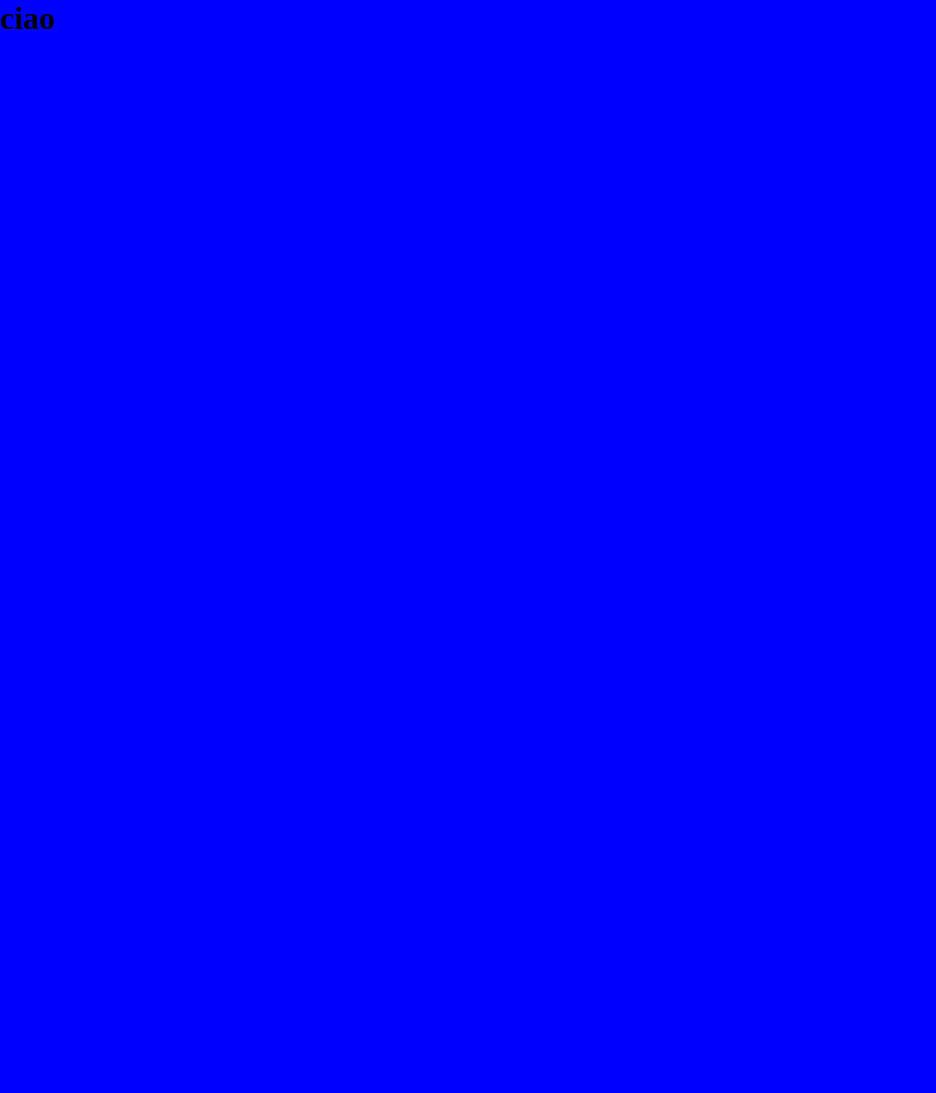
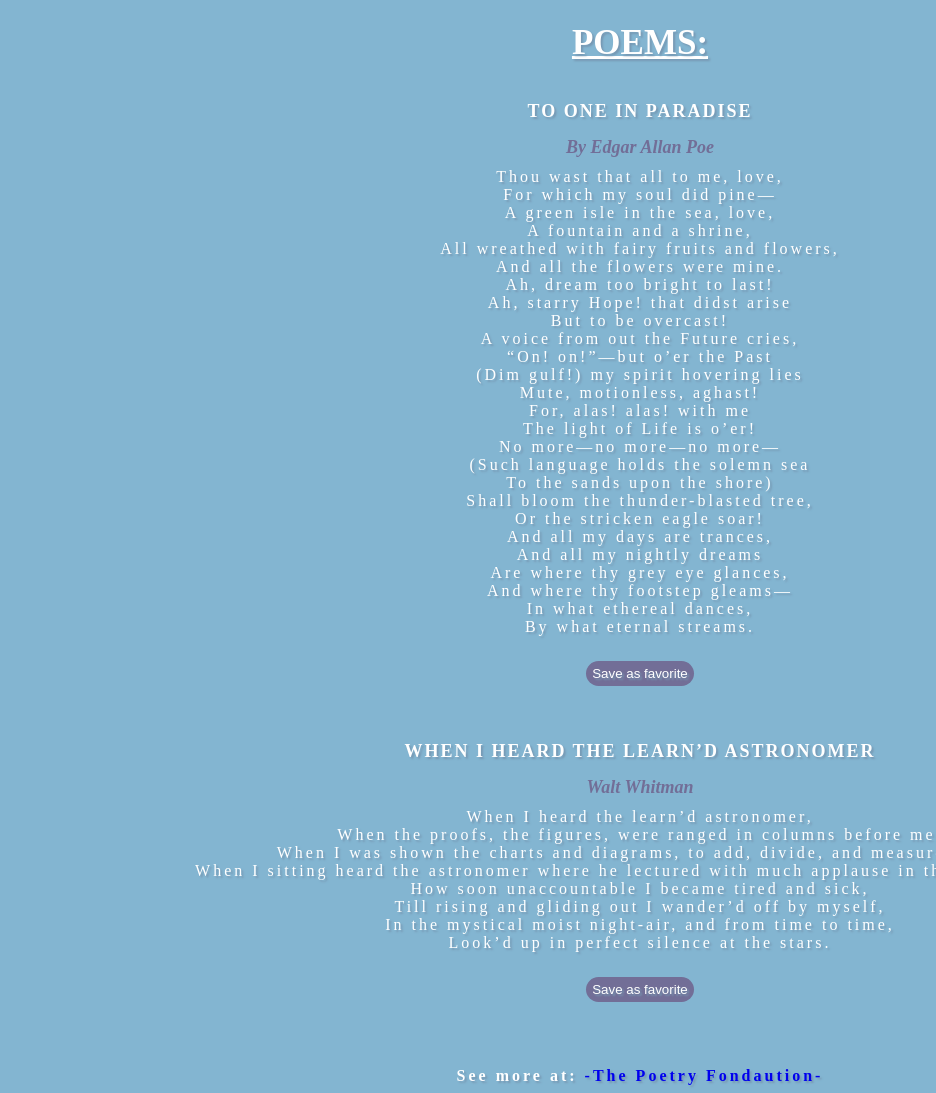
Before and after one commit to TommasoBorsatti/html-sass-first, a website: page index.html in a window 1280 px wide. Shown: the whole page, without its empty margins (0-936 px from the left). Before the commit the page ends 800 px from the top, so only its background shows below. Drawn offline with Linux system fonts and the light colour scheme.

Commit message:
CSS compilato con variabili ripetute
Un esempio semplice semplice di css preprocessato con SASS

```diff
--- a/index.html
+++ b/index.html
@@ -4,13 +4,35 @@
   <meta charset="UTF-8">
   <meta name="viewport" content="width=device-width, initial-scale=1.0">
   <meta http-equiv="X-UA-Compatible" content="ie=edge">
-  <title>SASS</title>
+  <title>SASS&poems</title>
   <!-- link css -->
   <link rel="stylesheet" href="dist/app.css">
   <!-- link css -->
 
 </head>
 <body>
-<h1>ciao</h1>
+  <header>
+    <h1>POEMS:</h1>
+  </header>
+
+  <main>
+    <section>
+      <h2>To One in Paradise</h2>
+      <h3>By Edgar Allan Poe</h3>
+      <p>Thou wast that all to me, love,<br>For which my soul did pine—<br>A green isle in the sea, love,<br>A fountain and a shrine,<br>All wreathed with fairy fruits and flowers,<br>And all the flowers were mine.<br>Ah, dream too bright to last!<br>Ah, starry Hope! that didst arise<br>But to be overcast!<br>A voice from out the Future cries,<br>“On! on!”—but o’er the Past<br>(Dim gulf!) my spirit hovering lies<br>Mute, motionless, aghast!<br>For, alas! alas! with me<br>The light of Life is o’er!<br>No more—no more—no more—<br>(Such language holds the solemn sea<br>To the sands upon the shore)<br>Shall bloom the thunder-blasted tree,<br>Or the stricken eagle soar!<br>And all my days are trances,<br>And all my nightly dreams<br>Are where thy grey eye glances,<br>And where thy footstep gleams—<br>In what ethereal dances,<br>By what eternal streams.</p>
+      <button type="button">Save as favorite</button>
+    </section>
+    <section>
+      <h2>When I Heard the Learn’d Astronomer</h2>
+      <h3>Walt Whitman</h3>
+      <p>When I heard the learn’d astronomer,<br>When the proofs, the figures, were ranged in columns before me,<br>When I was shown the charts and diagrams, to add, divide, and measure them,<br>When I sitting heard the astronomer where he lectured with much applause in the lecture-room,<br>How soon unaccountable I became tired and sick,<br>Till rising and gliding out I wander’d off by myself,<br>In the mystical moist night-air, and from time to time,<br>Look’d up in perfect silence at the stars.</p>
+      <button type="button">Save as favorite</button>
+    </section>
+  </main>
+
+  <footer>
+    <h5>See more at: <a target="_blank" href="https://www.poetryfoundation.org/"</a>-The Poetry Fondaution-</h5>
+  </footer>
+
 </body>
 </html>
--- a/src/app.scss
+++ b/src/app.scss
@@ -1,16 +1,94 @@
 
 // FONT-SIZE
 
-$small: 14px;
+$small: 16px;
 $medium: 18px;
 $big: 24px;
 $large: 35px;
 
 //COLORS
 
-$primary: blue;
-$secondary: green;
-$other: coral;
+$primary: #83B5D1;
+$secondary: #FFF;
+$other: #726E97;
+
+//SPACING
+
+$pdNarrow: 2px 2px;
+$pdMedium: 5px 6px;
+$pdWide: 8px 10px;
+$pdSuper: 20px 12px 40px;
+$mgNarrow: 2px 2px;
+$mgMedium: 5px 6px;
+$mgWide: 15px 10px;
+$mgSuper: 20px 12px 40px;
+
+// EFFECTS
+
+$shadow: 2px 2px 2px #7698B3;
+$wide: 2px;
+
+// TYPO:
+
+h1{
+  font-size: $large;
+  color: $secondary;
+  text-transform: uppercase;
+  text-shadow: $shadow;
+  margin: $mgWide;
+  text-decoration: underline;
+}
+
+h2{
+  font-size: $medium;
+  color: $secondary;
+  text-shadow: $shadow;
+  text-transform: uppercase;
+  letter-spacing: $wide;
+  margin: $mgWide;
+}
+
+h3{
+  font-size: $medium;
+  color: $other;
+  margin: $mgMedium;
+  font-style: italic;
+}
+
+p,
+h5{
+  font-size: $small;
+  color: $secondary;
+  text-shadow: $shadow;
+  letter-spacing: 3px;
+  padding: $mgMedium;
+}
+
+// BUTTONS, INPUT, LINKS
+
+button{
+  cursor: pointer;
+  background-color: $other;
+  color: $secondary;
+  text-shadow: $shadow;
+  border: none;
+  border-radius: 15px;
+  padding: $pdMedium;
+  margin: $mgSuper;
+  transition: all 0.4s
+}
+
+a{
+  text-decoration: none;
+}
+
+button:focus{
+  outline: none
+}
+
+button:hover{
+  transform: scale(1.2);
+}
 
 // STRUCTURE
 
@@ -20,7 +98,20 @@ $other: coral;
   padding: 0;
 }
 
-
 body{
   background-color: $primary;
 }
+
+header,
+main,
+footer{
+  text-align: center;
+}
+
+header{
+  padding: $pdWide;
+}
+
+footer{
+  padding: $pdSuper
+}
```
Also changed, not shown: dist/app.css.
